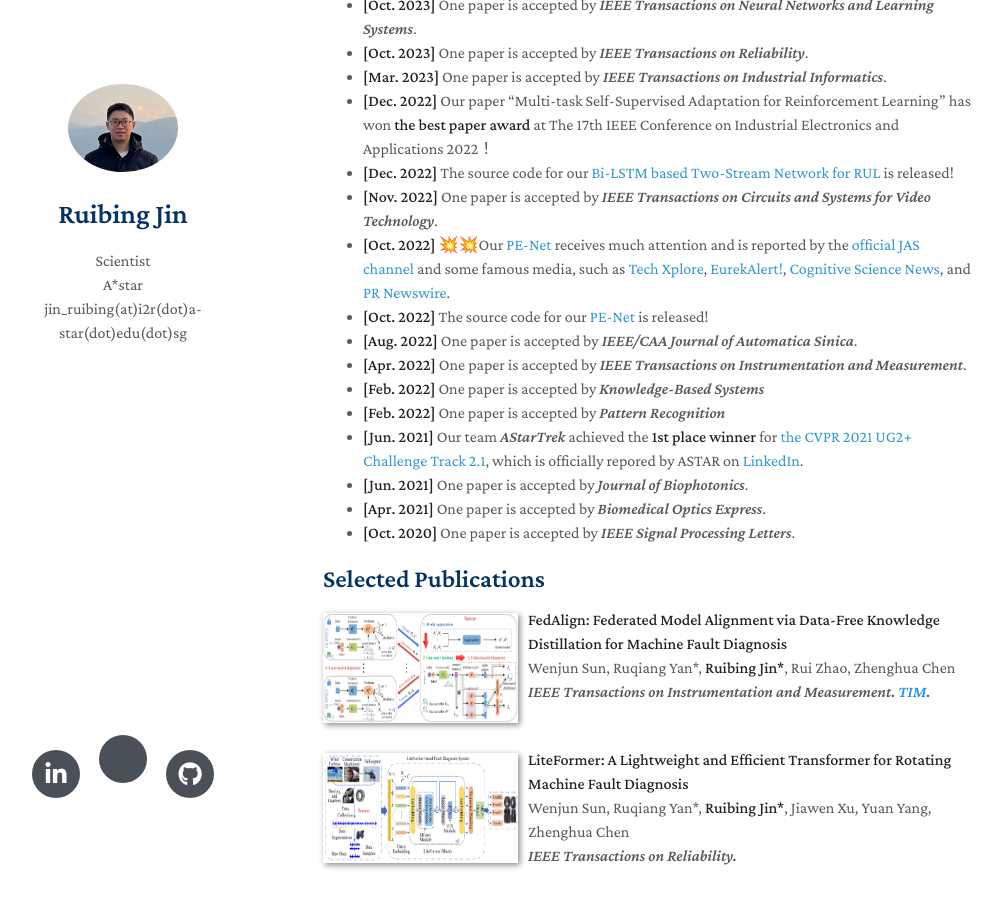
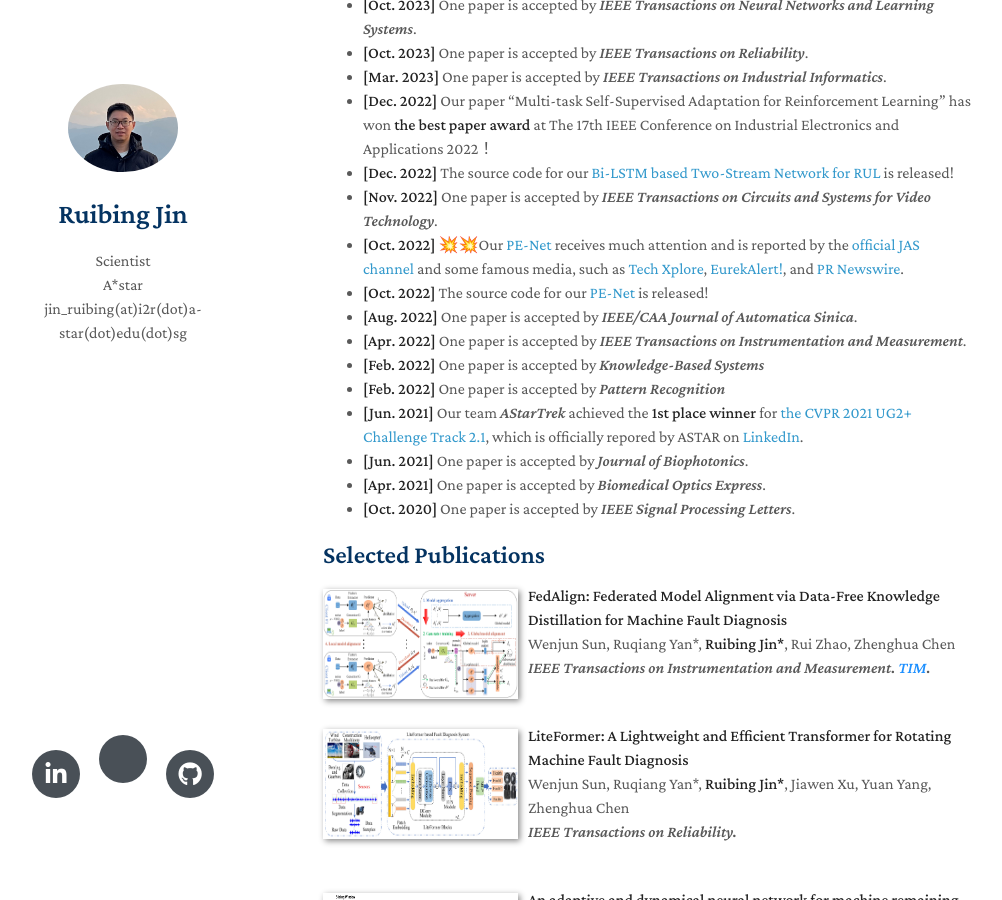
Before and after one commit to ruibing-jin/ruibing-jin.github.io, a Jekyll site: the page built from index.md, in a window 1280 px wide and 900 px high, scrolled down 678 px. Shown: the whole window, without its empty margins (147-1149 px from the left). Built offline with Jekyll 4.4.1, drawn with Linux system fonts in a browser that asks for light colours; nearby versions of some CDN libraries; a style sheet for code colours, icons or effects is not loaded; our own code applies the rules of GitHub Pages for plain Markdown files.

Commit message:
Update index.md

```diff
--- a/index.md
+++ b/index.md
@@ -24,7 +24,7 @@ I am a reviewer of top-tier conferences and journals including CVPR, ICCV, ECCV,
 - **[Dec. 2022]** Our paper “Multi-task Self-Supervised Adaptation for Reinforcement Learning” has won **the best paper award** at The 17th IEEE Conference on Industrial Electronics and Applications 2022！
 - **[Dec. 2022]** The source code for our [Bi-LSTM based Two-Stream Network for RUL](https://github.com/ruibing-jin/Bi_LSTM_TS) is released!
 - **[Nov. 2022]** One paper is accepted by *IEEE Transactions on Circuits and Systems for Video Technology*.
-- **[Oct. 2022]** 💥💥Our [PE-Net](https://ieeexplore.ieee.org/document/9849459) receives much attention and is reported by the [official JAS channel](https://mp.weixin.qq.com/s/Mua13qe4LJqt1AwZ2XHFYQ) and some famous media, such as [Tech Xplore](https://techxplore.com/news/2022-10-convolutional-neural-network-framework-life.amp), [EurekAlert!](https://www.eurekalert.org/news-releases/968147), [Cognitive Science News](https://cognitivesciencenews.com/2022/10/18/convolutional-neural-network-framework-to-predict-remaining-useful-life-in-machines/amp/), and [PR Newswire](https://www.prnewswire.com/news-releases/new-study-in-ieeecaa-journal-of-automatica-sinica-describes-convolutional-neural-network-framework-to-predict-remaining-useful-life-in-machines-301654980.html).
+- **[Oct. 2022]** 💥💥Our [PE-Net](https://ieeexplore.ieee.org/document/9849459) receives much attention and is reported by the [official JAS channel](https://mp.weixin.qq.com/s/Mua13qe4LJqt1AwZ2XHFYQ) and some famous media, such as [Tech Xplore](https://techxplore.com/news/2022-10-convolutional-neural-network-framework-life.amp), [EurekAlert!](https://www.eurekalert.org/news-releases/968147), and [PR Newswire](https://www.prnewswire.com/news-releases/new-study-in-ieeecaa-journal-of-automatica-sinica-describes-convolutional-neural-network-framework-to-predict-remaining-useful-life-in-machines-301654980.html).
 - **[Oct. 2022]** The source code for our [PE-Net](https://github.com/ruibing-jin/PE-Net) is released!
 - **[Aug. 2022]** One paper is accepted by *IEEE/CAA Journal of Automatica Sinica*.
 - **[Apr. 2022]** One paper is accepted by *IEEE Transactions on Instrumentation and Measurement*.
```
